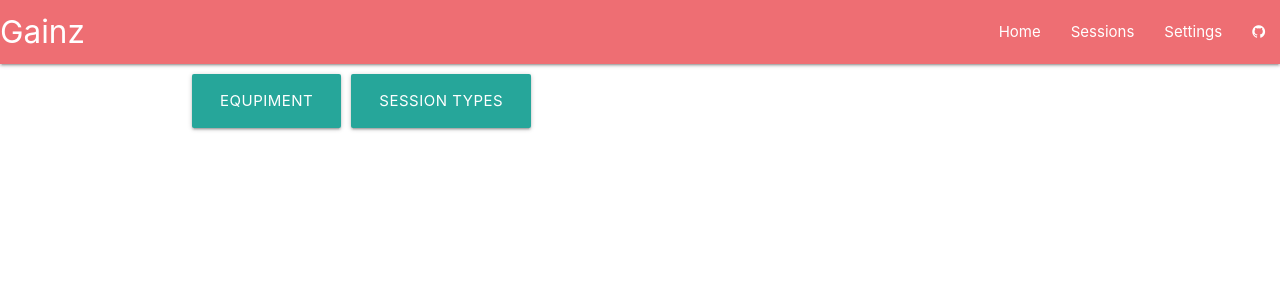
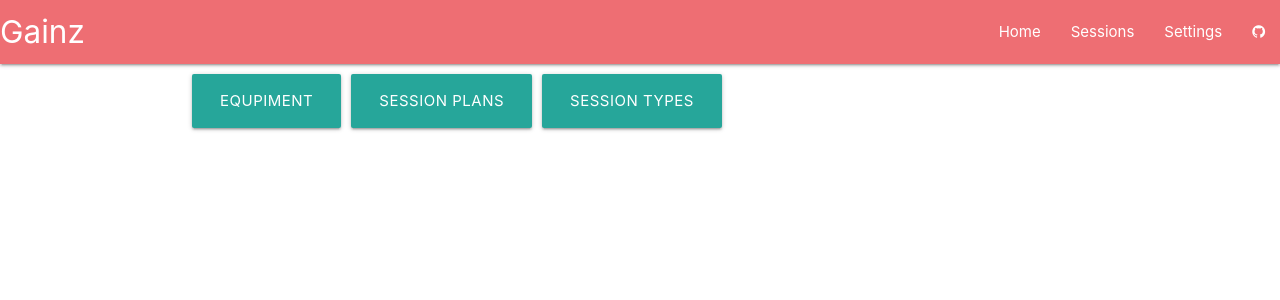
Before and after one commit to jandrew89/gainz-client, an Angular app: page /settings in a window 1280 px wide. Shown: the top 300 px of the page. Built offline with nearby package versions, Linux system fonts and the light colour scheme.

Commit message:
added session plan component

```diff
--- /dev/null
+++ b/src/app/components/plan/session-plan-list/session-plan-list.component.html
@@ -0,0 +1 @@
+<p>session-plan-list works!</p>
--- /dev/null
+++ b/src/app/components/plan/session-plan-list/session-plan-list.component.ts
@@ -0,0 +1,15 @@
+import { Component, OnInit } from '@angular/core';
+
+@Component({
+  selector: 'app-session-plan-list',
+  templateUrl: './session-plan-list.component.html',
+  styleUrls: ['./session-plan-list.component.css']
+})
+export class SessionPlanListComponent implements OnInit {
+
+  constructor() { }
+
+  ngOnInit() {
+  }
+
+}
--- a/src/app/components/settings/settings/settings.component.html
+++ b/src/app/components/settings/settings/settings.component.html
@@ -1,8 +1,11 @@
 <div style="margin-top: 10px;" class="row">
-        <button type="button" style="margin-right: 10px;" [routerLink]="['/lifts']" class="waves-effect waves-light btn-large">
+        <button type="button" style="margin-right: 10px;" [routerLink]="['/lifts']" class="btn waves-effect waves-light btn-large">
             Equpiment
         </button>
-        <button type="button" [routerLink]="['/sessions/types']" class="waves-effect waves-light btn-large">
+        <button type="button" style="margin-right: 10px;" [routerLink]="['/sessions/plans']" class="btn waves-effect waves-light btn-large">
+            Session Plans
+        </button>
+        <button type="button" [routerLink]="['/sessions/types']" class="btn waves-effect waves-light btn-large">
             Session Types
         </button>
     </div>
--- a/src/app/components/ui/header/header.component.ts
+++ b/src/app/components/ui/header/header.component.ts
@@ -12,7 +12,9 @@ export class HeaderComponent implements OnInit {
 
   ngOnInit() {
     $(document).ready(function(){
-      $('.sidenav').sidenav();
+      $('.sidenav').sidenav({
+        closeOnClick: true
+      });
     });
   }
 }
```
Also changed, not shown: src/app/app.module.ts (+7 -1 lines), src/app/components/plan/session-plan-list/session-plan-list.component.css (added).
